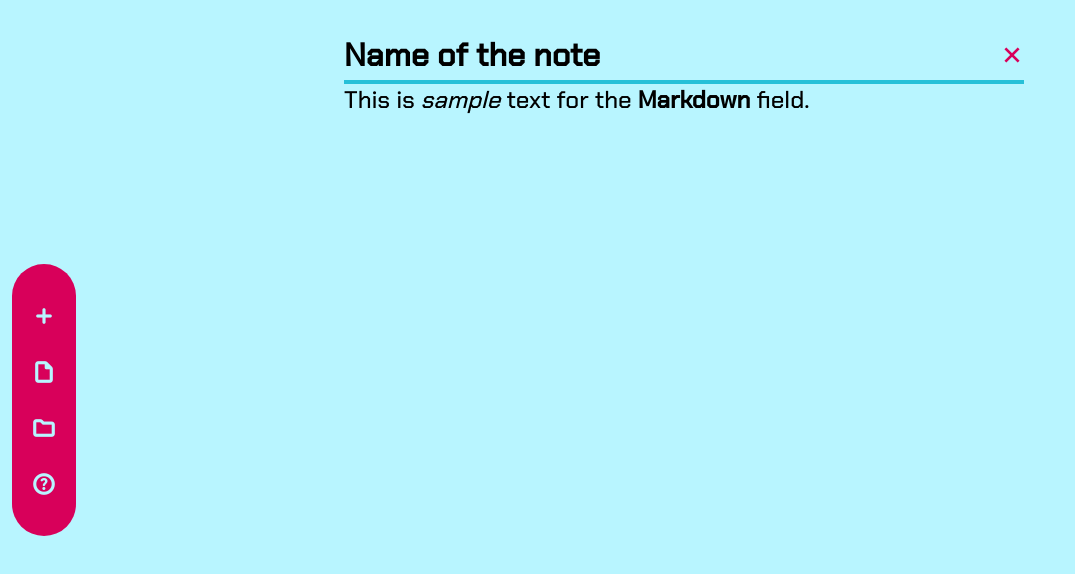
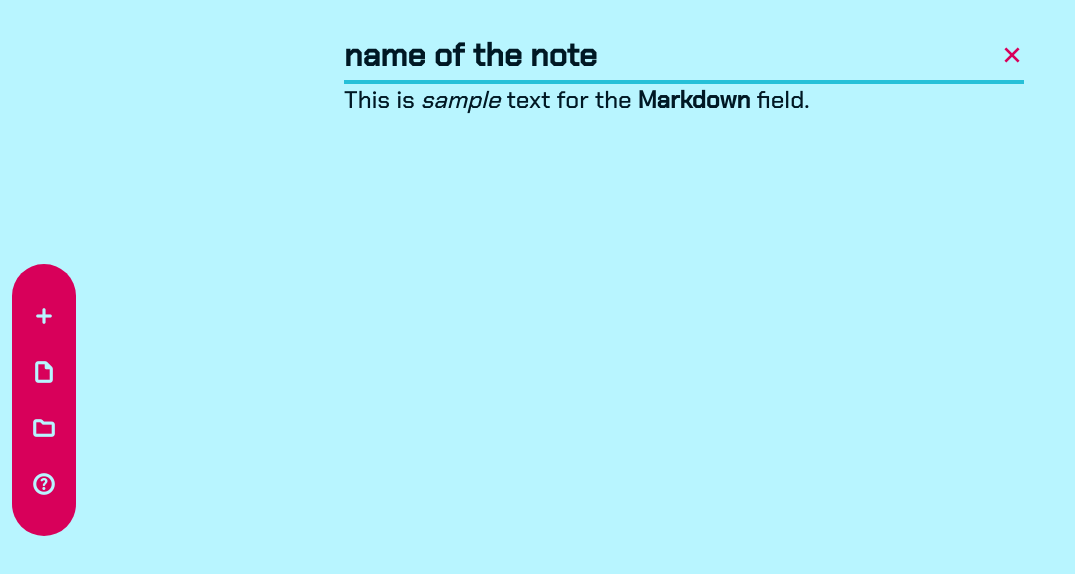
Before and after one commit to Oktawia-K/notes-app, a Next.js app in the folder web/: page / in a window 1280 px wide. Shown: the top 574 px of the page, without its empty margins (0-1075 px from the left). Built offline with nearby package versions, Linux system fonts and the light colour scheme.

Commit message:
added title input

```diff
--- a/web/src/components/textarea.js
+++ b/web/src/components/textarea.js
@@ -5,8 +5,13 @@ import { useState } from 'react';
 
 export default function Textarea({ initialText }) {
     const [isEditing, setIsEditing] = useState(false);
+    const [name, setName] = useState("name of the note");
     const [text, setText] = useState(initialText);
     const [rowCount, setRowCount] = useState(1);
+
+    const handleNameChange = (e) => {
+        setName(e.target.value);
+    }
 
     const handleDoubleClick = () => {
         setIsEditing(true);
@@ -31,7 +36,7 @@ export default function Textarea({ initialText }) {
     return (
         <div className={styles.textarea}>
             <div className="titleBar">
-                <h1>Name of the note</h1>
+                <input type="text" value={name} onChange={handleNameChange}></input>
                 <span className="material-symbols-outlined">
                     close
                 </span>
--- a/web/src/components/textarea.module.sass
+++ b/web/src/components/textarea.module.sass
@@ -13,18 +13,24 @@ div.textarea
         padding: 4px 0px
         span
             color: $primary
-    h1
+    input
+        font-family: inherit
         font-size: 32px
         font-weight: bold
+        color: $text
+        background: transparent
+        border: none
 
     p
         font-size: 24px
         font-weight: normal
+        color: $text
 
     textarea
         font-family: inherit
         font-size: 24px
         font-weight: normal
+        color: $text
         width: 100%
         height: 100%
         border: none
```
